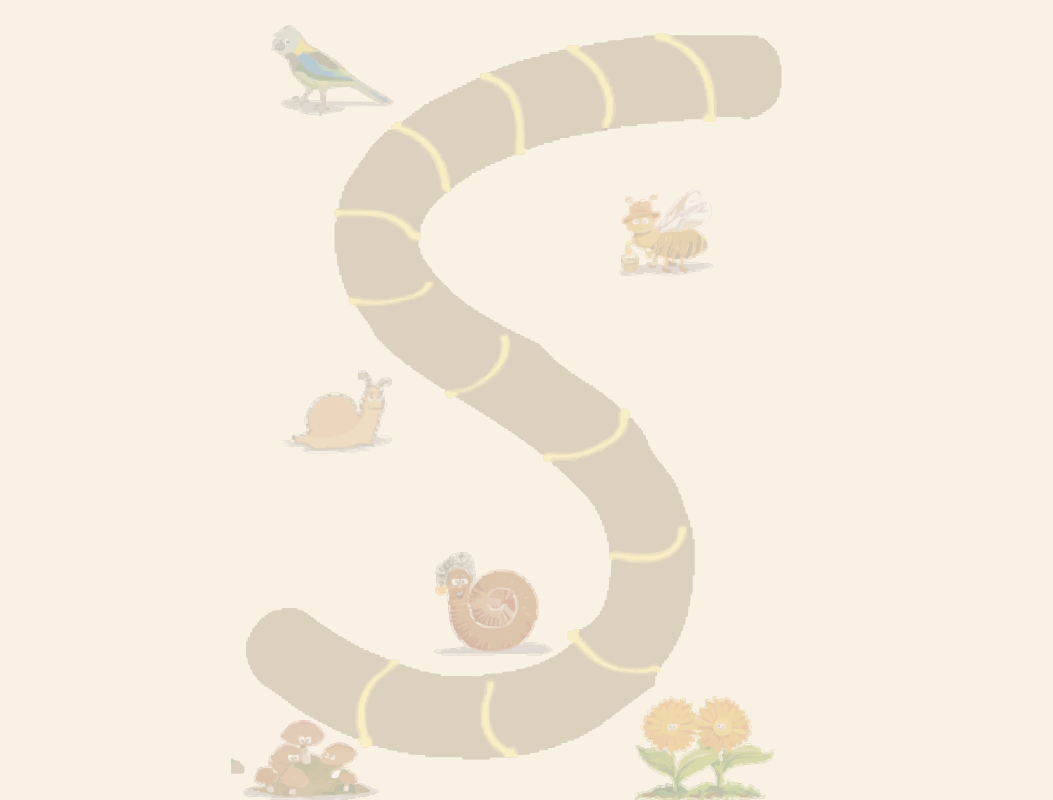
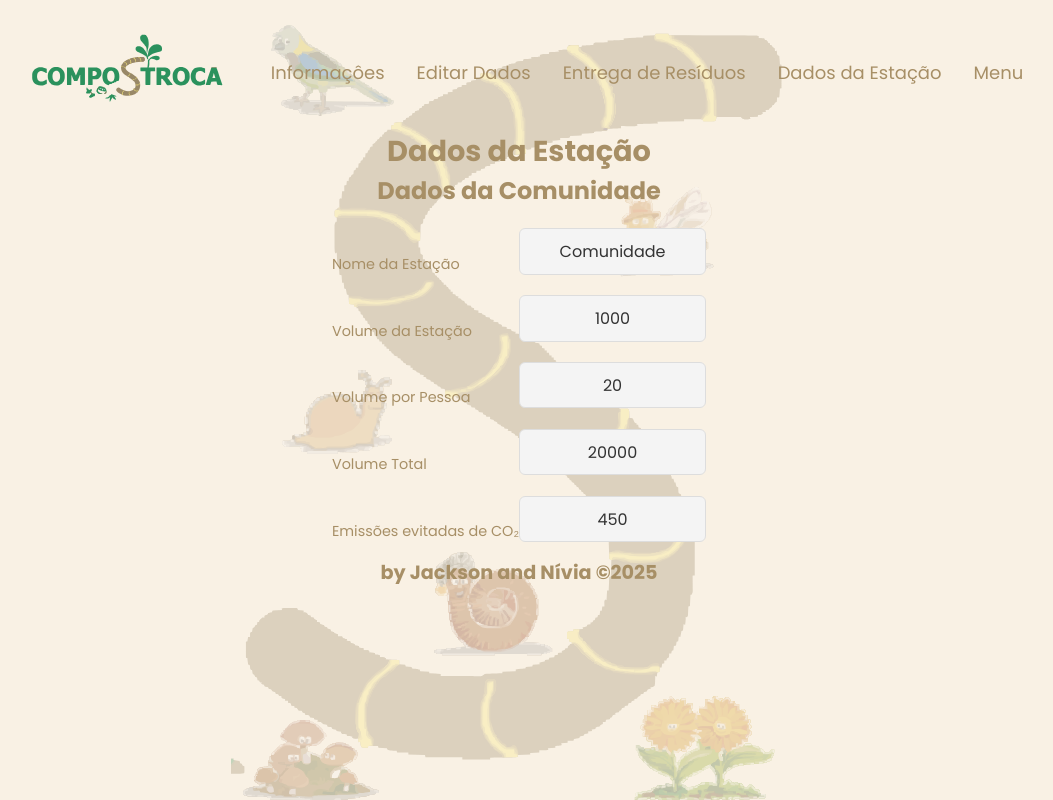
Before and after one commit to JPS-coder/Compostroca, a React (Vite) app in the folder frontend/: page /stationData/view/1 in a window 1280 px wide. Before the commit this address had no page. Shown: the whole page, without its empty margins (121-1174 px from the left). Built offline with nearby package versions, Linux system fonts and the light colour scheme.

Commit message:
Visualização dados da estação

```diff
--- a/frontend/src/Pages/StationData/StationData.module.css
+++ b/frontend/src/Pages/StationData/StationData.module.css
@@ -40,3 +40,15 @@ input:focus {
  .labelInput input {
     margin-left: 0;
  }
+
+ /* viewStationData*/
+
+ .displayBox {
+    background-color: #f4f4f4;
+    padding: 0.6rem 1rem;
+    border-radius: 6px;
+    border: 1px solid #ddd;
+    font-size: 1rem;
+    color: #333;
+    margin-top: 0.3rem;
+  }
--- a/frontend/src/Pages/StationData/index.jsx
+++ b/frontend/src/Pages/StationData/index.jsx
@@ -1,14 +1,17 @@
-import {React, useState } from 'react';
+import { React, useState } from 'react';
 import styles from './StationData.module.css'
 import { useNavigate } from "react-router-dom";
 import axios from "axios";
+import Messages from '../../Components/Messages';
 
 function StationData () {
     const [nameStation, setNameStation] = useState('');
     const [volStation, setVolStation] = useState('');
     const [volPerson, setVolPerson] = useState('');
     const [volTotal, setVolTotal] = useState('');
-    const [co2Avoided, setCO2Avoided] = useState('')
+    const [co2Avoided, setCO2Avoided] = useState('');
+    const [message, setMessage] = useState('');
+    const [showMessage, setShowMessage] = useState(false);
 
     const navigate = useNavigate();
 
@@ -23,7 +26,7 @@ function StationData () {
             co2Avoided
         }
 
-        console.log("DEados simulados para envio:", data)
+        console.log("Dados simulados para envio:", data)
 
 /*
         try {
@@ -39,7 +42,7 @@ function StationData () {
     }
     return(
         <div className={styles.stationdata}>
-            <h2>Dados da Estação</h2>
+            <h2>Cadastro da Estação</h2>
             <form onSubmit={handleStationData}>
                 <div className={styles.inputForm}>
                     <div className={styles.labelInput}>
--- /dev/null
+++ b/frontend/src/Pages/StationData/view.jsx
@@ -0,0 +1,23 @@
+import { useParams } from 'react-router-dom';
+import ViewStationData from './viewStationData';
+
+function View() {
+    const { id } = useParams();
+
+    // Simulaçao de Dados
+    const dataStation = {
+        nameStation: "Comunidade",
+        volStation: 1000,
+        volPerson: 20,
+        volTotal: 20000,
+        co2Avoided: 450,
+    }
+    return (
+        <div>
+            <h1>Dados da Estação</h1>
+            <ViewStationData data={dataStation} />
+        </div>
+    );
+}
+
+export default View;
--- /dev/null
+++ b/frontend/src/Pages/StationData/viewStationData.jsx
@@ -0,0 +1,47 @@
+import React from 'react';
+import styles from './StationData.module.css';
+
+function ViewStationData({ data }) {
+  return (
+    <div className={styles.stationdata}>
+      <h2>Dados da Comunidade</h2>
+
+      <div className={styles.inputForm}>
+        <div className={styles.labelInput}>
+          <label>Nome da Estação</label>
+          <div className={styles.displayBox}>{data.nameStation}</div>
+        </div>
+      </div>
+
+      <div className={styles.inputForm}>
+        <div className={styles.labelInput}>
+          <label>Volume da Estação</label>
+          <div className={styles.displayBox}>{data.volStation}</div>
+        </div>
+      </div>
+
+      <div className={styles.inputForm}>
+        <div className={styles.labelInput}>
+          <label>Volume por Pessoa</label>
+          <div className={styles.displayBox}>{data.volPerson}</div>
+        </div>
+      </div>
+
+      <div className={styles.inputForm}>
+        <div className={styles.labelInput}>
+          <label>Volume Total</label>
+          <div className={styles.displayBox}>{data.volTotal}</div>
+        </div>
+      </div>
+
+      <div className={styles.inputForm}>
+        <div className={styles.labelInput}>
+          <label>Emissões evitadas de CO₂</label>
+          <div className={styles.displayBox}>{data.co2Avoided}</div>
+        </div>
+      </div>
+    </div>
+  );
+}
+
+export default ViewStationData;
--- a/frontend/src/routes.jsx
+++ b/frontend/src/routes.jsx
@@ -13,6 +13,8 @@ import GardenCare from "./Pages/GardenCare"
 import Cooking from "./Pages/Cooking";
 import CategoryPage from "./Pages/Cooking/categoryPage"
 import PostPage from "./Pages/Cooking/postPage"
+import View from "./Pages/StationData/view";
+
 
 function AppRoutes() {
     return(
@@ -32,6 +34,7 @@ function AppRoutes() {
                     <Route path="/cooking" element={ <Cooking/> } />
                     <Route path="/post/:id" element={<PostPage />} />
                     <Route path="/category/:categoryName" element={<CategoryPage />} />
+                    <Route path="/stationData/view/:id" element={<View />} />
 
                 </Route>
             </Routes>
```
Also changed, not shown: frontend/src/Components/ViewStationData/ViewStattionData.module.css (deleted), frontend/src/Components/ViewStationData/index.jsx (deleted).
